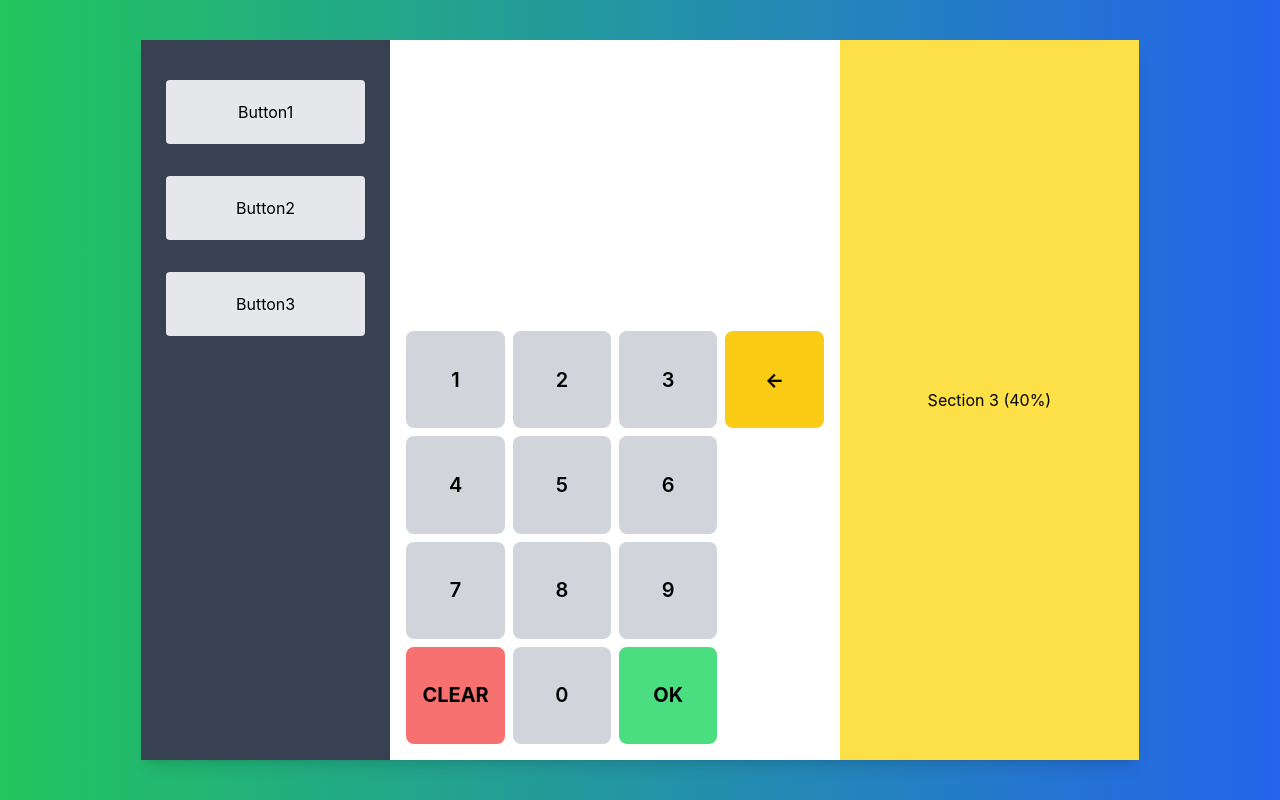
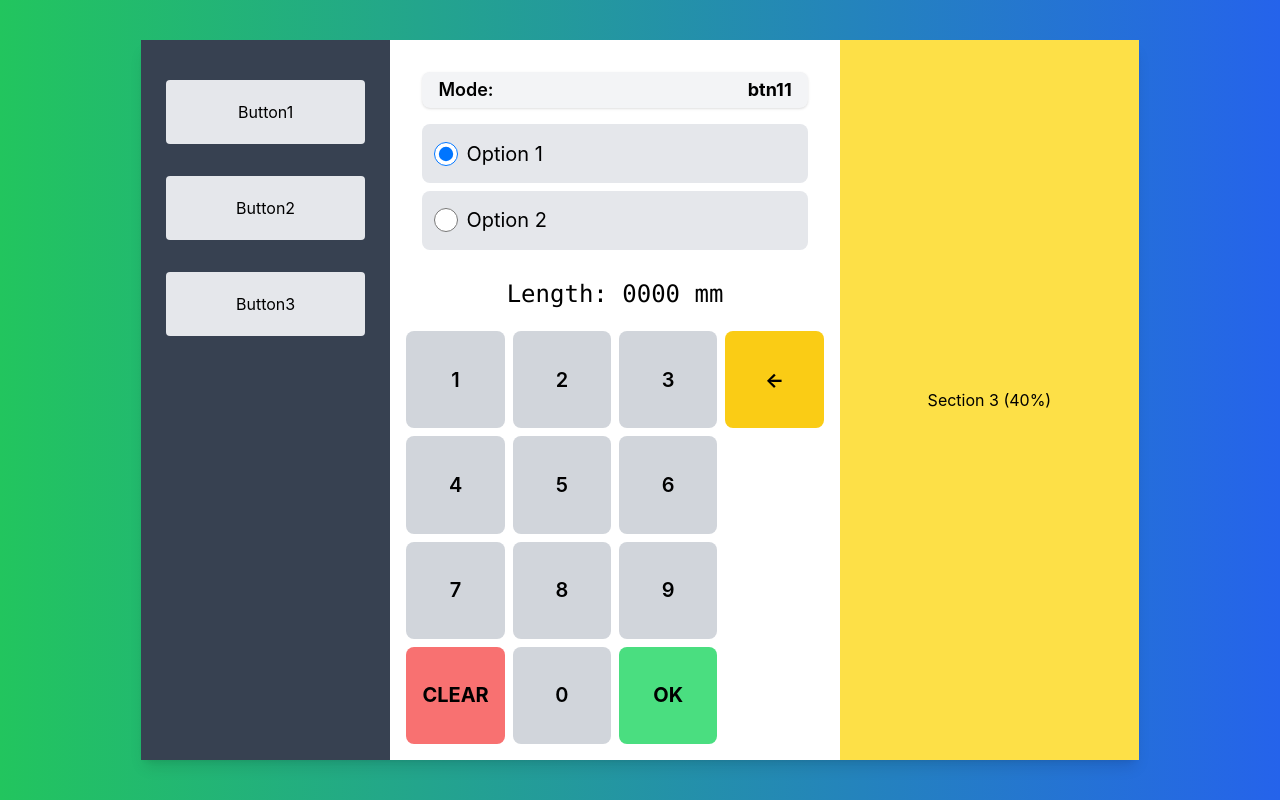
Before and after one commit to parakhonych/loco, a React (Create React App) app: page / in a window 1280 px wide. Built offline with nearby package versions, Linux system fonts and the light colour scheme.

Commit message:
Add mode display, submode radio buttons, and  input length

```diff
--- a/src/MainWindow.jsx
+++ b/src/MainWindow.jsx
@@ -4,6 +4,8 @@ import React, { useState } from 'react';
 
 export default function MainWindow() {
   const [activeMenu, setActiveMenu] = useState(null);
+  const [selectedMode, setSelectedMode] = useState('btn11');
+  const [selectedModeSub, setSelectedModeSub] = useState('option1'); // default sub-mode
   const btn1 = menuData.menuMain[0];
   const btn2 = menuData.menuMain[1];
   const btn3 = menuData.menuMain[2];
@@ -38,7 +40,6 @@ export default function MainWindow() {
 
   const handleOk = () => {
     console.log('Entered value:', input);
-
   };
 
   return (
@@ -114,8 +115,42 @@ export default function MainWindow() {
         <section className="bg-white-300 w-[45%] h-full flex justify-center items-center">
           <section className="bg-white-300 w-full h-full flex flex-col p-4">
             {/* Top sub-section (40%) to display input */}
-            <div className="h-[40%] bg-white-200 rounded flex items-center justify-end text-2xl p-4">
-              {input}
+            <div className="flex flex-col h-[40%] w-full p-4 gap-4">
+              {/* Mode display */}
+              <div className="w-full h-[15%] flex justify-between items-center bg-gray-100 p-4 rounded-lg shadow">
+                <span className="text-lg font-semibold">Mode:</span>
+                <span className="text-lg font-bold">{selectedMode}</span>
+              </div>
+              {/* Sub-mode radio buttons */}
+              <div className="h-[60%] flex flex-col gap-2">
+                <label className="flex-1 flex items-center space-x-2 text-xl bg-gray-200 p-3 rounded-lg cursor-pointer hover:bg-gray-300">
+                  <input
+                    type="radio"
+                    name="submode"
+                    value="option1"
+                    checked={selectedModeSub === 'option1'}
+                    onChange={() => setSelectedModeSub('option1')}
+                    className="w-6 h-6"
+                  />
+                  <span>Option 1</span>
+                </label>
+
+                <label className="flex-1 flex items-center space-x-2 text-xl bg-gray-200 p-3 rounded-lg cursor-pointer hover:bg-gray-300">
+                  <input
+                    type="radio"
+                    name="submode"
+                    value="option2"
+                    checked={selectedModeSub === 'option2'}
+                    onChange={() => setSelectedModeSub('option2')}
+                    className="w-6 h-6"
+                  />
+                  <span>Option 2</span>
+                </label>
+              </div>
+              {/* Display input from keypad - 20% */}
+              <div className="h-[20%] mt-2 text-2xl font-mono flex items-center justify-center">
+                Length: {input.padStart(4, '0')} mm
+              </div>
             </div>
 
             {/* Bottom sub-section (60%) keypad */}
```
